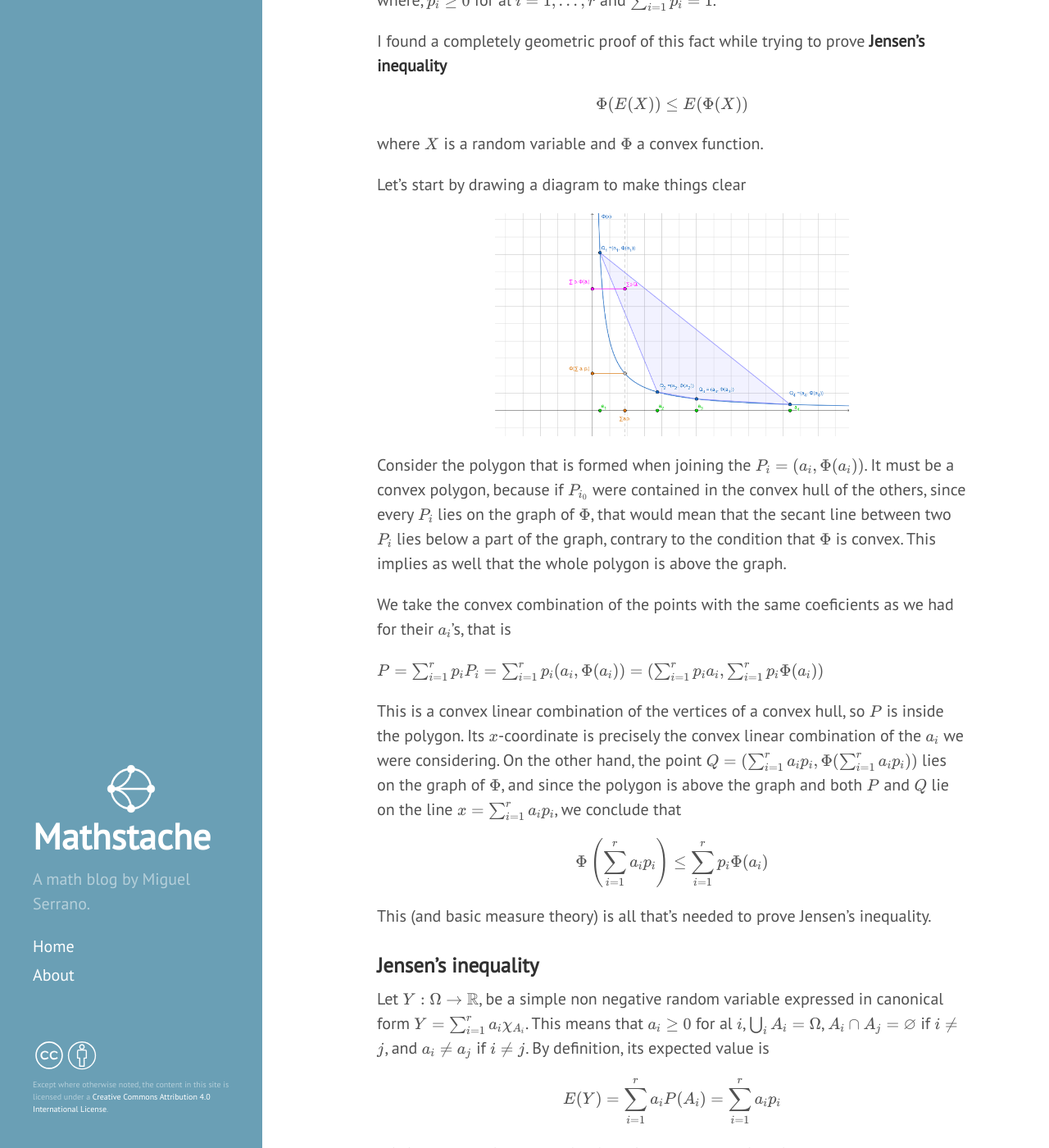
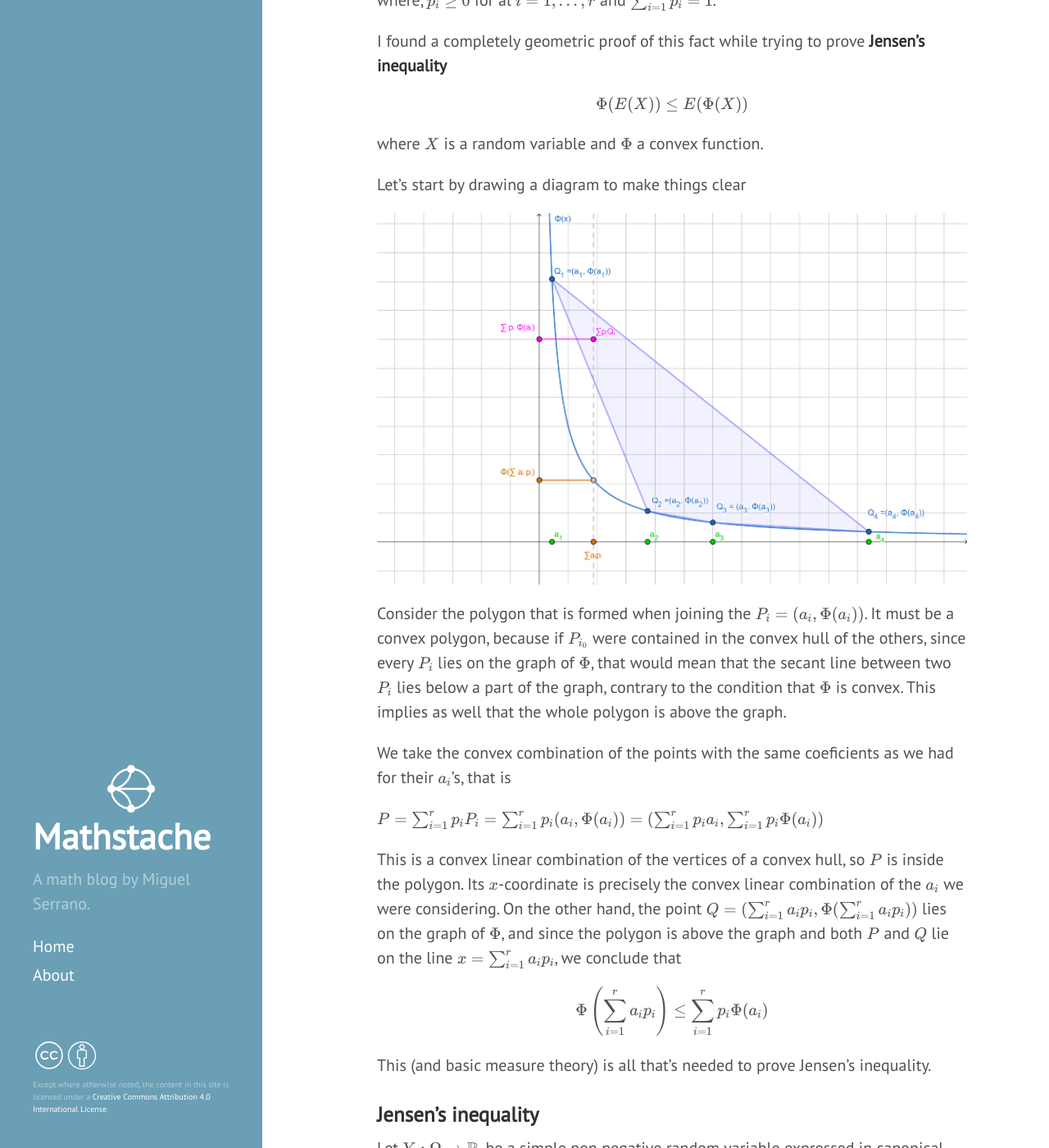
Before and after one commit to homomorfismo/blog, a Jekyll site: the page built from _posts/2021-03-31-Jensens-inequality.md, in a window 1280 px wide and 1400 px high, scrolled down 481 px. Shown: the whole window at 82% size. Built offline with Jekyll 4.4.1, drawn with Linux system fonts in a browser that asks for light colours; nearby versions of some CDN libraries.

Commit message:
Update dark_mode_support.css

```diff
--- a/public/css/dark_mode_support.css
+++ b/public/css/dark_mode_support.css
@@ -4,7 +4,6 @@
 }
 .pic_lightmode {
   display: block;
-  width: 60%;
   margin: auto;
 }
 @media (prefers-color-scheme: dark){
@@ -13,7 +12,6 @@
   }
   .pic_darkmode {
     display: block;
-    width: 60%;
     margin: auto;
   }
   h1, h2, h3, h4, h5, h6, strong {
```
